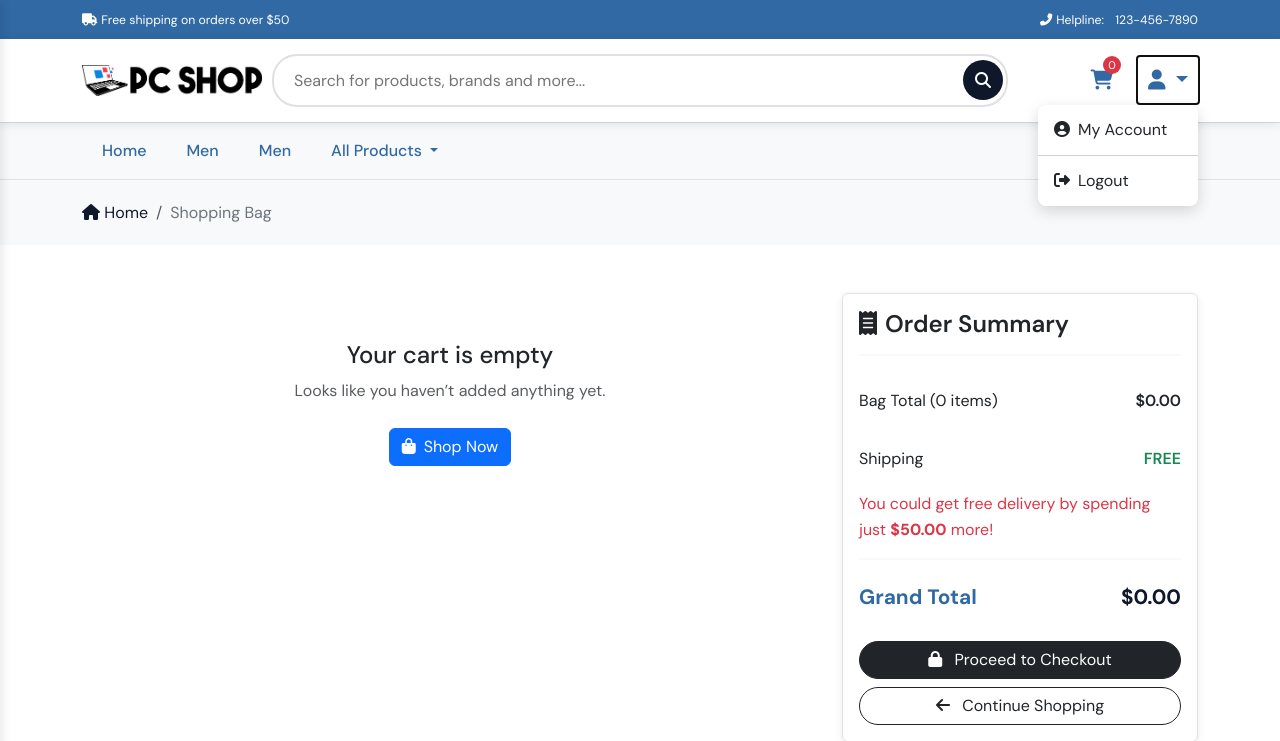
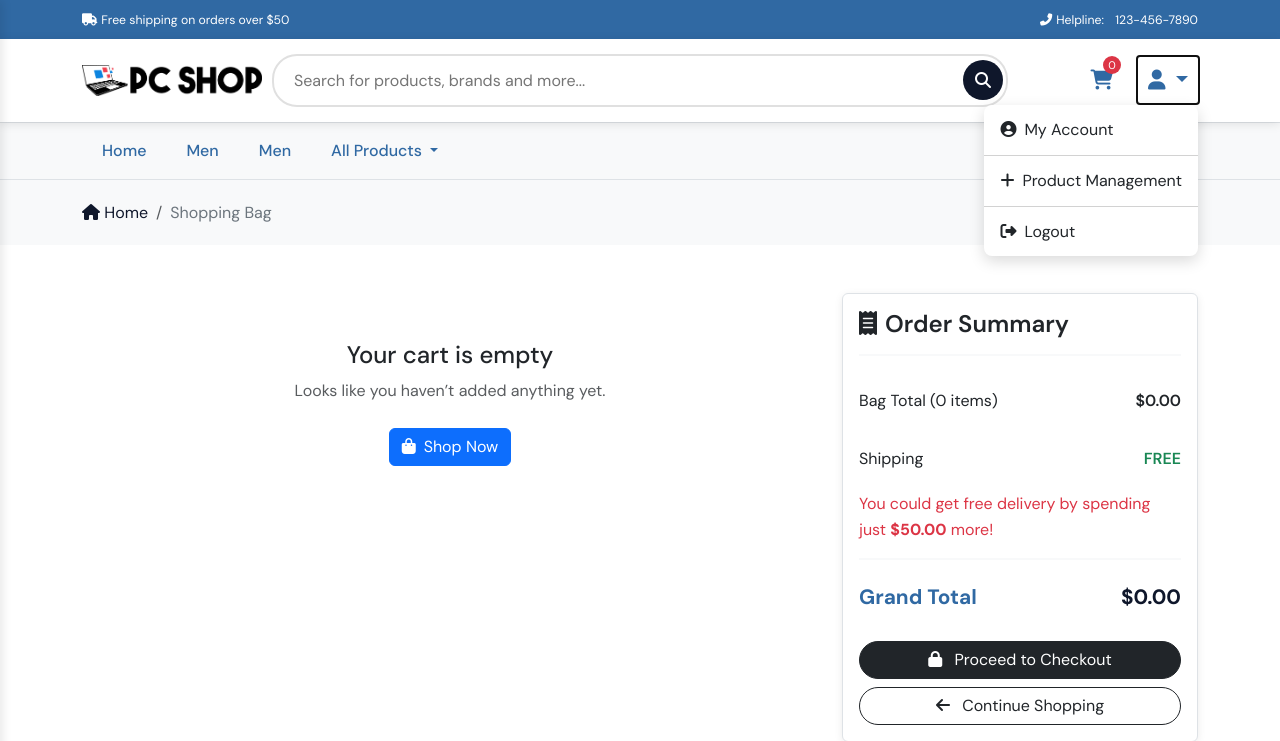
Before and after one commit to Md-Minhazul-Alam/ecommerce, a Django app: page /bag/ in a window 1280 px wide, after a click that opens the changed part. Shown: the top 741 px of the page. Run offline with Django 5.2, Linux system fonts and the light colour scheme; a user stored in the database is signed in; data comes from the database, SQL or seed files in the repository; some libraries are stand-ins or nearby versions.

Commit message:
Product Management Url Added in Header

```diff
--- a/templates/frontend/includes/main-nav.html
+++ b/templates/frontend/includes/main-nav.html
@@ -53,8 +53,13 @@
                         </a>
                         <ul class="dropdown-menu dropdown-menu-end">
                             {% if user.is_authenticated %}
-                            <li><a class="dropdown-item" href="{% url 'profile' %}"><i class="fas fa-user-circle me-2"></i>My Account</a>
+                            <li>
+                                <a class="dropdown-item" href="{% url 'profile' %}"><i class="fas fa-user-circle me-2"></i>My Account</a>
                             </li>
+                            <li>
+                                <hr class="dropdown-divider">
+                            </li>
+                            <li><a class="dropdown-item" href="{% url 'add_product' %}"><i class="fas fa-plus me-2"></i>Product Management</a></li>
                             <li>
                                 <hr class="dropdown-divider">
                             </li>
```
